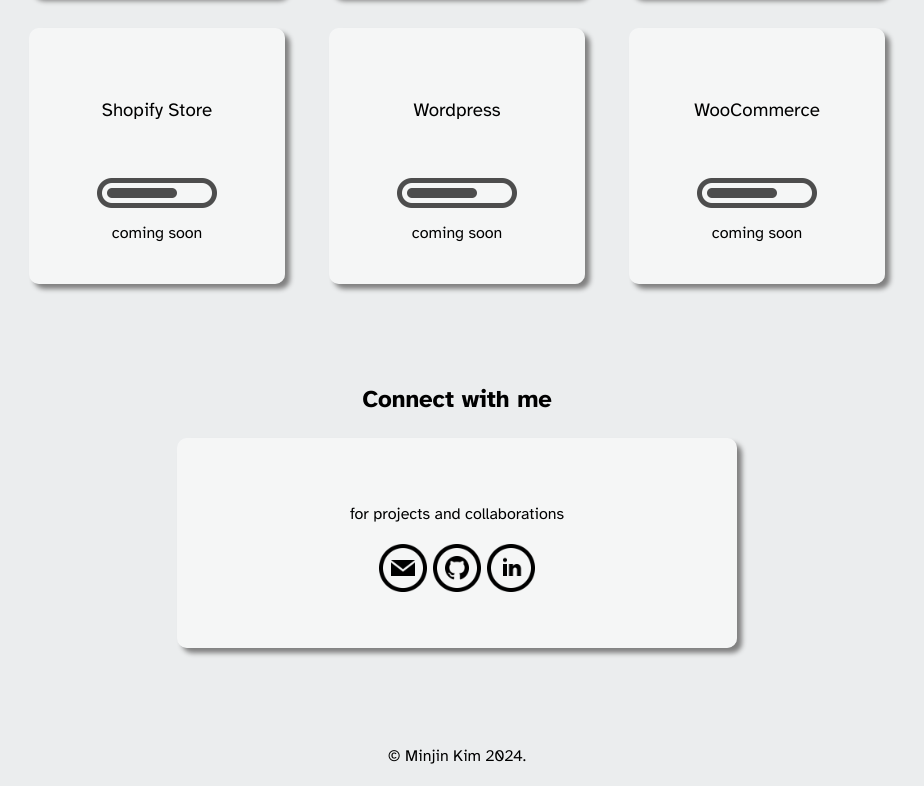
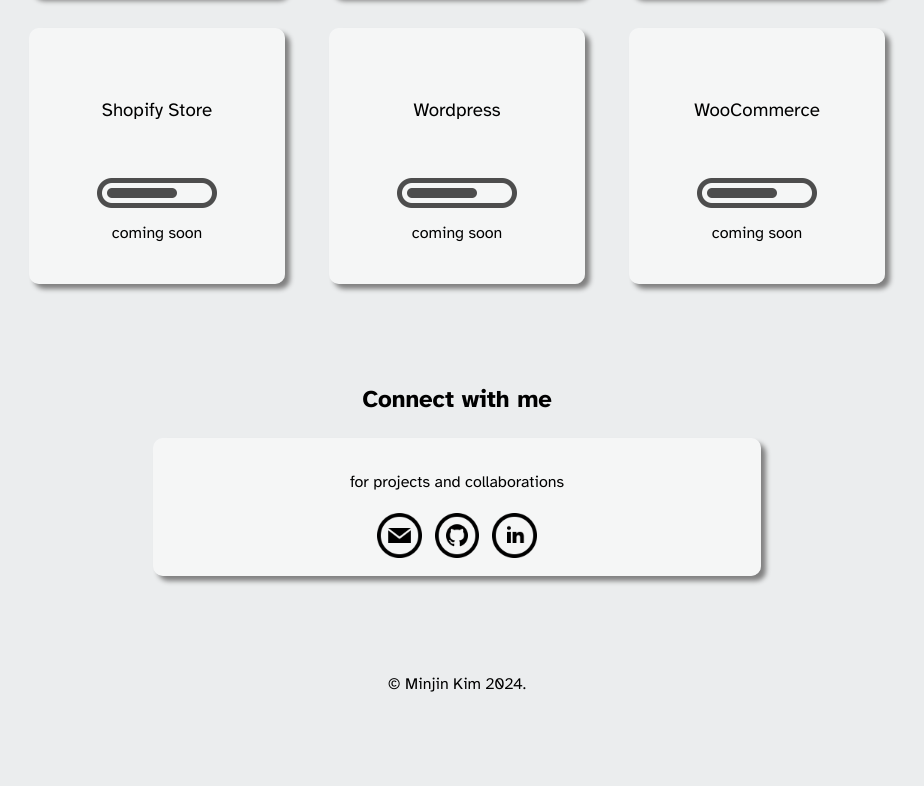
Before and after one commit to MINJINKIM736/FWDP-project-1, a plain HTML site: page index.html in a window 1280 px wide. Shown: the part 1203-1989 px from the top of the page, without its empty margins (183-1107 px from the left). After the commit the page ends 1916 px from the top, so only its background shows below. Drawn offline with Linux system fonts and the light colour scheme.

Commit message:
fixed contact info

```diff
--- a/index.html
+++ b/index.html
@@ -33,7 +33,7 @@
             <h1>Minjin Kim</h1>
             <p>Front-End Web Developer</p>
             </div>
-            <img class="site-header-img" src="images/site-header-img.jpg" alt="site-header img">
+            <img class="site-header-img" src="images/site-header.jpg" alt="site-header img">
         </section>
 
         <section class="about" id="about">
--- a/styles/styles.css
+++ b/styles/styles.css
@@ -123,6 +123,8 @@ a:focus {
     text-align: center;
     line-height: .8rem;
     margin: 1rem 0 auto;
+    box-shadow: 5px 5px 5px gray; /*Searched MDN*/
+
 }
 
 .site-header-text p {
@@ -143,7 +145,7 @@ a:focus {
     /* display: block; */
     background-color: #ffffff83;
     border-radius: 10px;
-    box-shadow: 5px 5px 5px gray; /*Searched MDN*/
+    box-shadow: 5px 5px 5px gray;
     padding: 3rem;
     margin: 2rem auto;
     text-align: center;
@@ -171,26 +173,35 @@ a:focus {
 
 .contact-info {
     background-color: #ffffff83;
-    padding: 3rem 0;
+    padding: 1rem 0;
     border-radius: 10px;
     box-shadow: 5px 5px 5px gray;
+    width: 16rem;
+    margin: 0 auto;
 
+}
+
+.contact p {
+    text-align: center;
 }
 
 .icons {
     display: flex;
     flex-wrap: wrap;
     justify-content: center;
-    gap: .4rem;
+    gap: .6rem;
+}
+
+.icons img, a {
+    width: 3rem;
+    height: 3rem;
+
 }
 
 .icons img {
-    width: 3rem;
+    padding: .1rem;
 }
 
-.contact p {
-    text-align: center;
-}
 
 
 /* footer */
@@ -237,8 +248,24 @@ a:focus {
     }
 
     .contact-info {
-        max-width: 35rem;
+        width: 38rem;
         margin: 0 auto;
     }
 
 }
+
+
+
+
+
+
+
+
+
+/* -----Credits-----
+
+site-header img:  Milad Fakurian
+https://unsplash.com/ko/%EC%82%AC%EC%A7%84/a-blurry-photo-of-a-white-background-GJKx5lhwU3M?utm_content=creditCopyText&utm_medium=referral&utm_source=unsplash">Unsplash</a>의<a href="https://unsplash.com/ko/@fakurian?utm_content=creditCopyText&utm_medium=referral&utm_source=unsplash"
+
+
+-----*/
```
Also changed, not shown: images/site-header.jpg (added).
